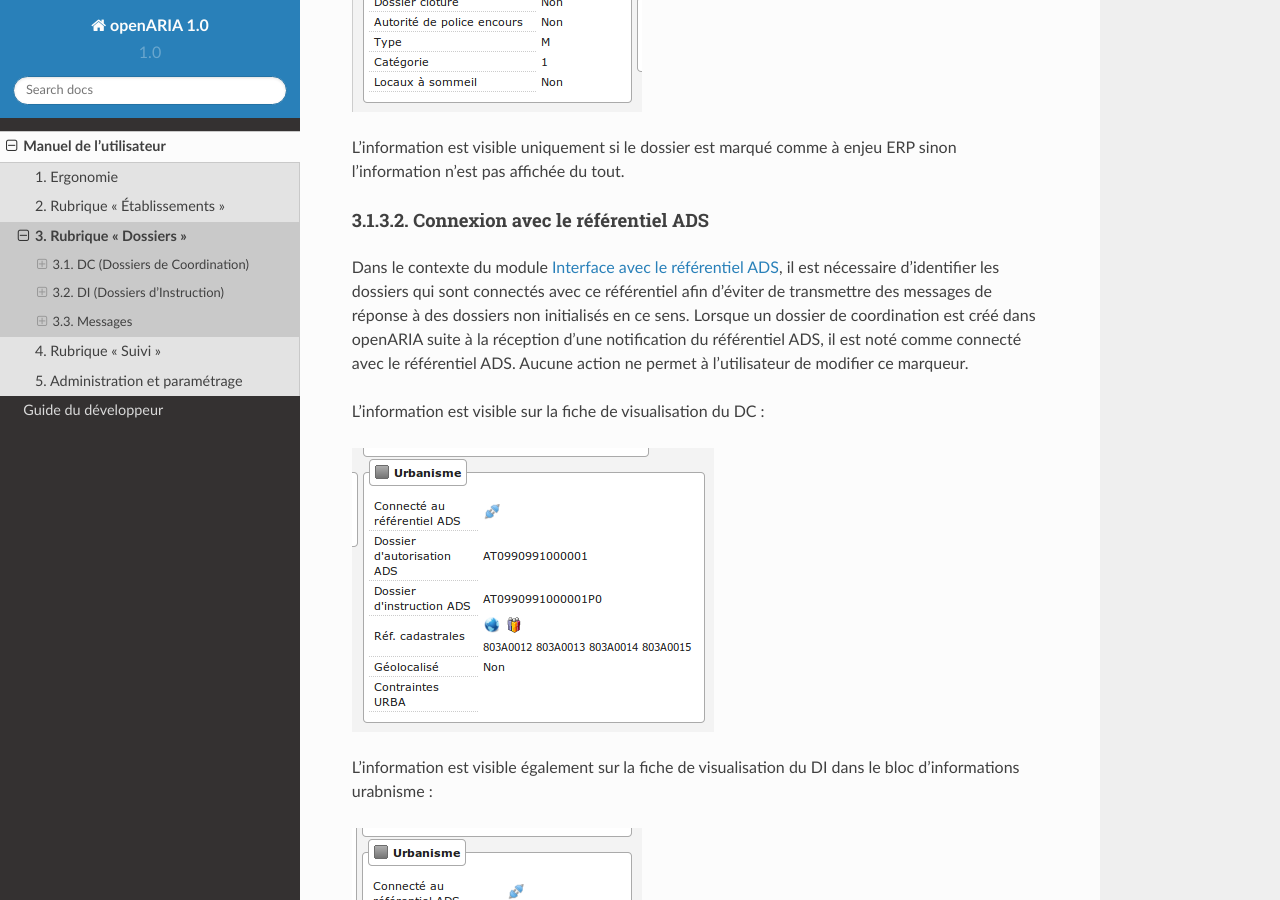
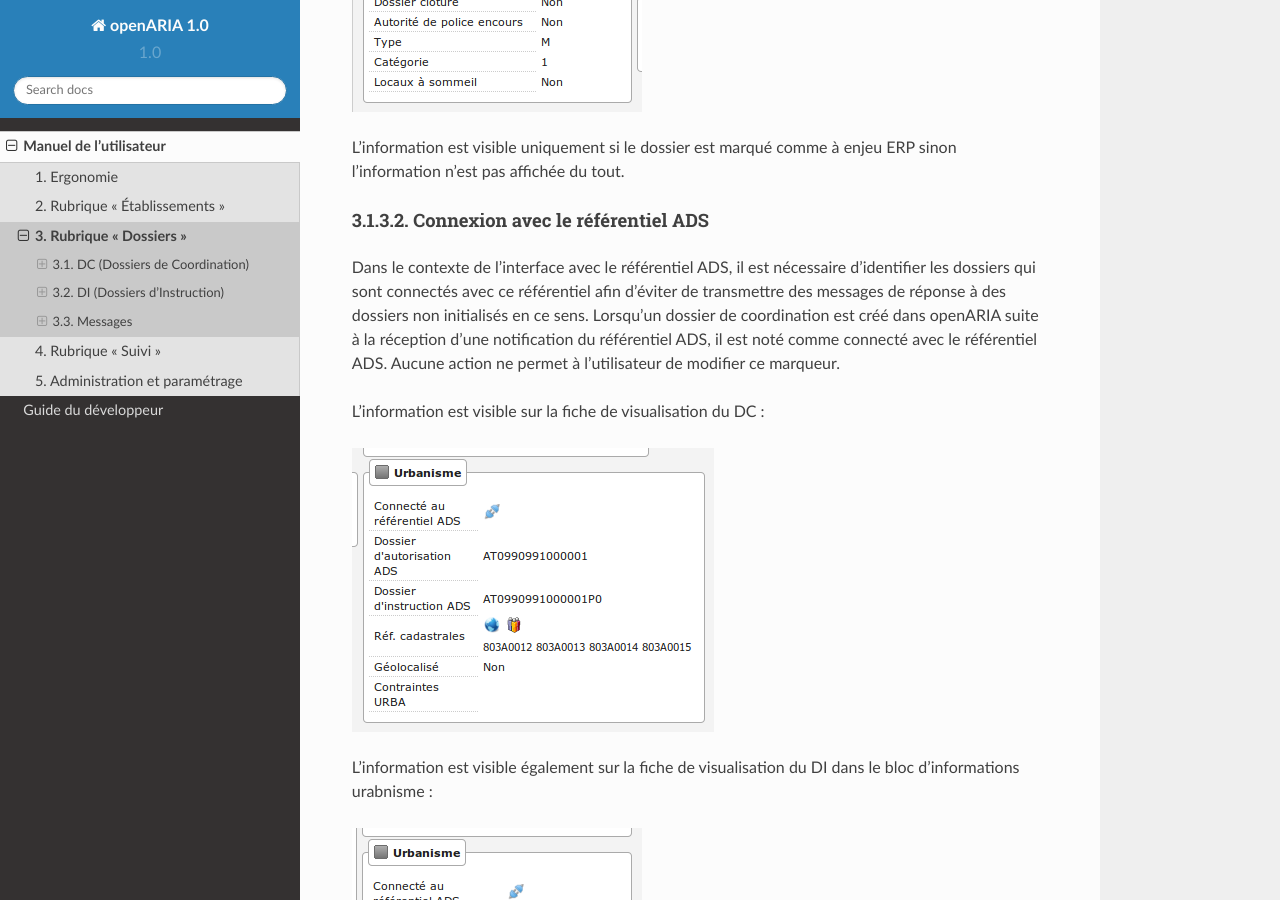
Before and after one commit to jcerini/openaria-documentation, a Sphinx documentation site: the page built from source/manuel_utilisateur/dossiers/index.rst, in a window 1280 px wide and 900 px high, scrolled down 7607 px. Built offline with Sphinx 7.4.7 and the Read the Docs theme 2.0.0, drawn with Linux system fonts in a browser that asks for light colours.

Commit message:
Update index.rst

```diff
--- a/source/manuel_utilisateur/dossiers/index.rst
+++ b/source/manuel_utilisateur/dossiers/index.rst
@@ -140,7 +140,7 @@ L'information est visible uniquement si le dossier est marqué comme à enjeu ER
 Connexion avec le référentiel ADS
 #################################
 
-Dans le contexte du module :ref:`module_interface_avec_le_referentiel_ads`, il est nécessaire d'identifier les dossiers qui sont connectés avec ce référentiel afin d'éviter de transmettre des messages de réponse à des dossiers non initialisés en ce sens. Lorsque  un dossier de coordination est créé dans openARIA suite à la réception d'une notification du référentiel ADS, il est noté comme connecté avec le référentiel ADS. Aucune action ne permet à l'utilisateur de modifier ce marqueur.
+Dans le contexte de l'interface avec le référentiel ADS, il est nécessaire d'identifier les dossiers qui sont connectés avec ce référentiel afin d'éviter de transmettre des messages de réponse à des dossiers non initialisés en ce sens. Lorsqu'un dossier de coordination est créé dans openARIA suite à la réception d'une notification du référentiel ADS, il est noté comme connecté avec le référentiel ADS. Aucune action ne permet à l'utilisateur de modifier ce marqueur.
 
 L'information est visible sur la fiche de visualisation du DC :
 
```
